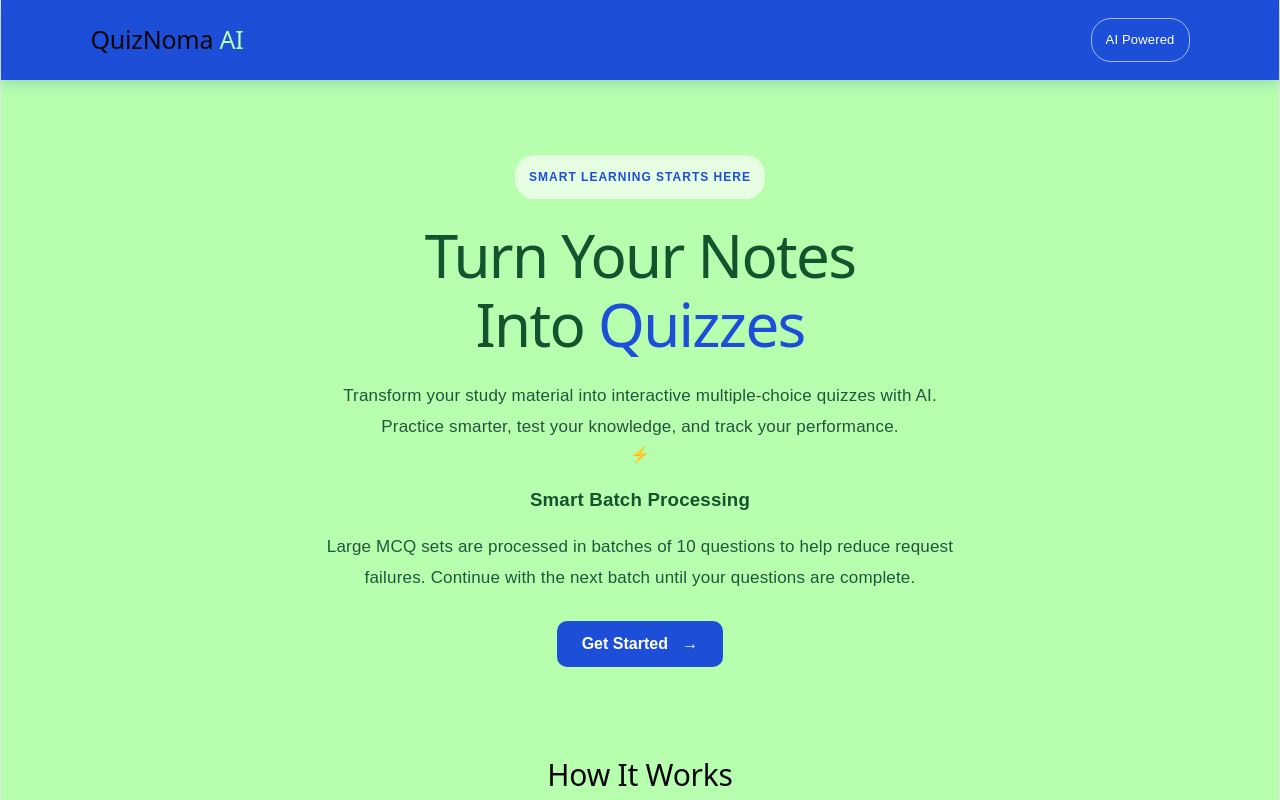
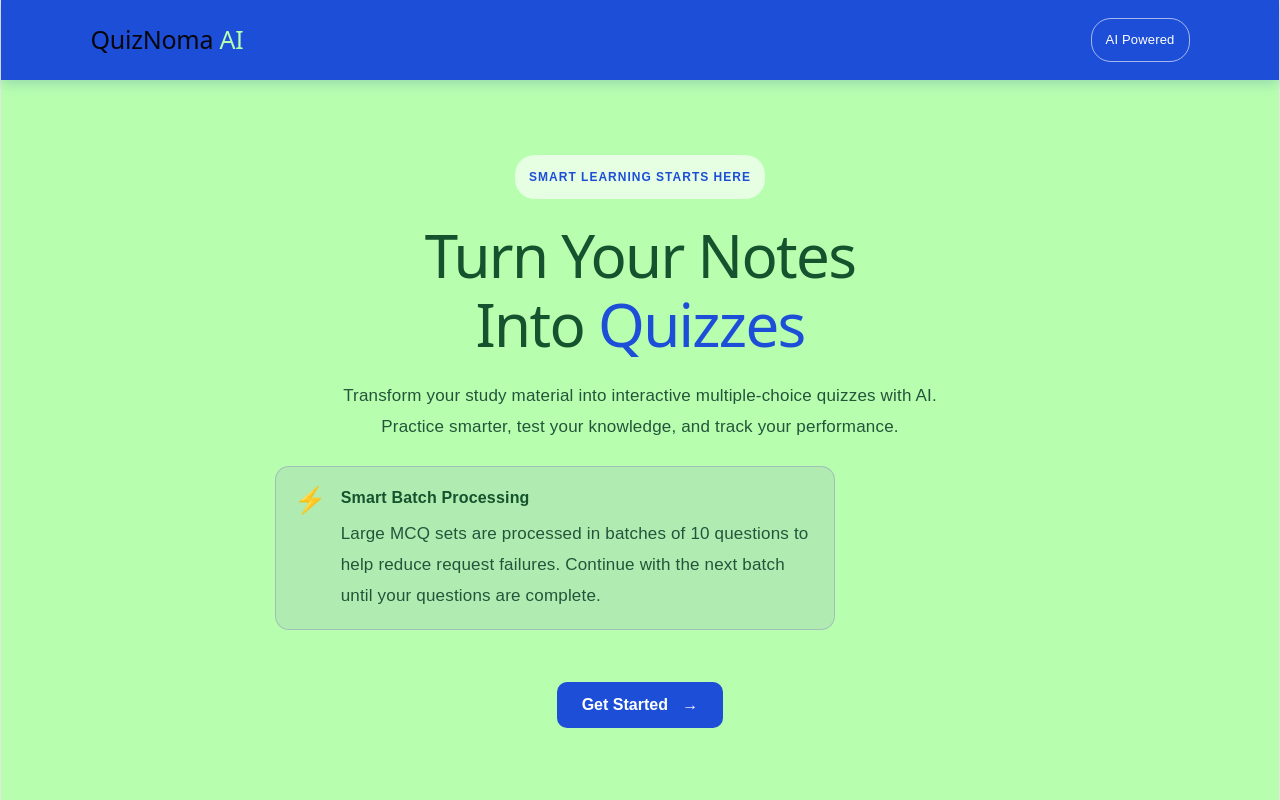
Before and after one commit to noumanimran028-arch/QuizNomaAI, a React (Vite) app: page / in a window 1280 px wide. Shown: the top 800 px of the page. Built offline with nearby package versions, Linux system fonts and the light colour scheme; no server answers.

Commit message:
Add styles for landing batch info and icon

```diff
--- a/src/App.css
+++ b/src/App.css
@@ -227,3 +227,40 @@
         font-size: 17px;
     }
 }
+
+
+.landing-batch-info {
+  display: flex;
+  align-items: flex-start;
+  gap: 14px;
+  max-width: 560px;
+  margin: 24px 0;
+  padding: 18px;
+  text-align: left;
+  background: rgba(106, 17, 203, 0.08);
+  border: 1px solid rgba(106, 17, 203, 0.2);
+  border-radius: 14px;
+}
+
+.landing-batch-icon {
+  font-size: 26px;
+  line-height: 1.2;
+}
+
+.landing-batch-info h3 {
+  margin: 0 0 8px;
+  font-size: 16px;
+}
+
+.landing-batch-info p {
+  margin: 0;
+  font-size: 14px;
+  line-height: 1.7;
+}
+
+@media (max-width: 600px) {
+  .landing-batch-info {
+    padding: 14px;
+    gap: 10px;
+  }
+}
```
